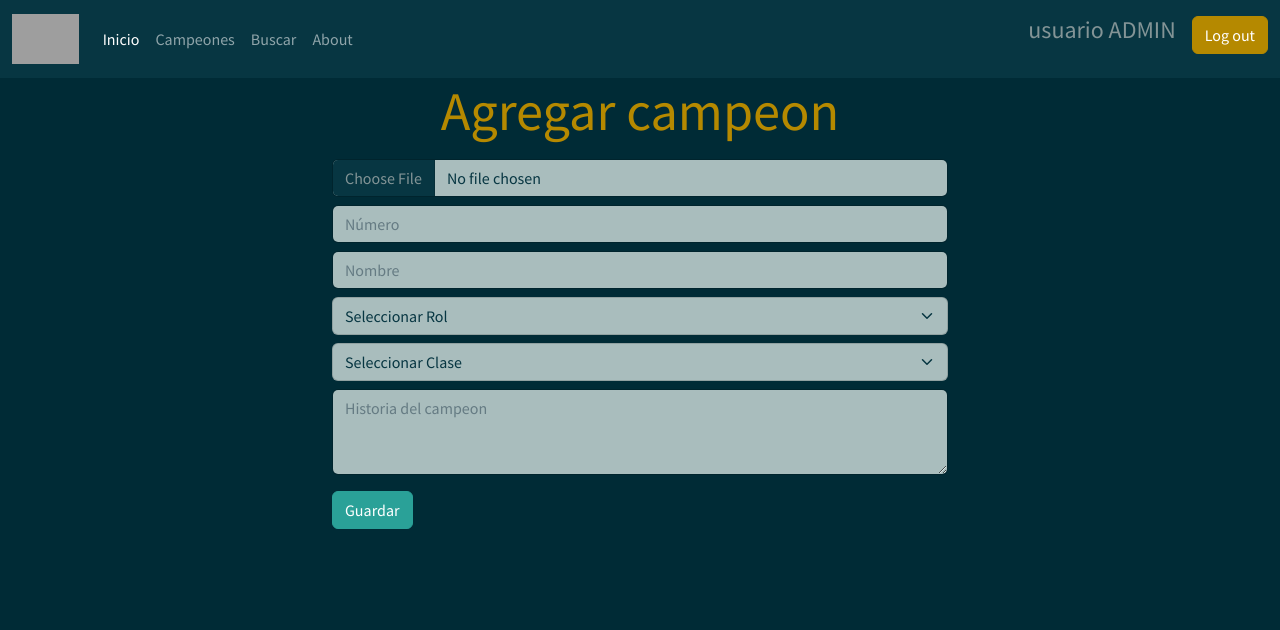
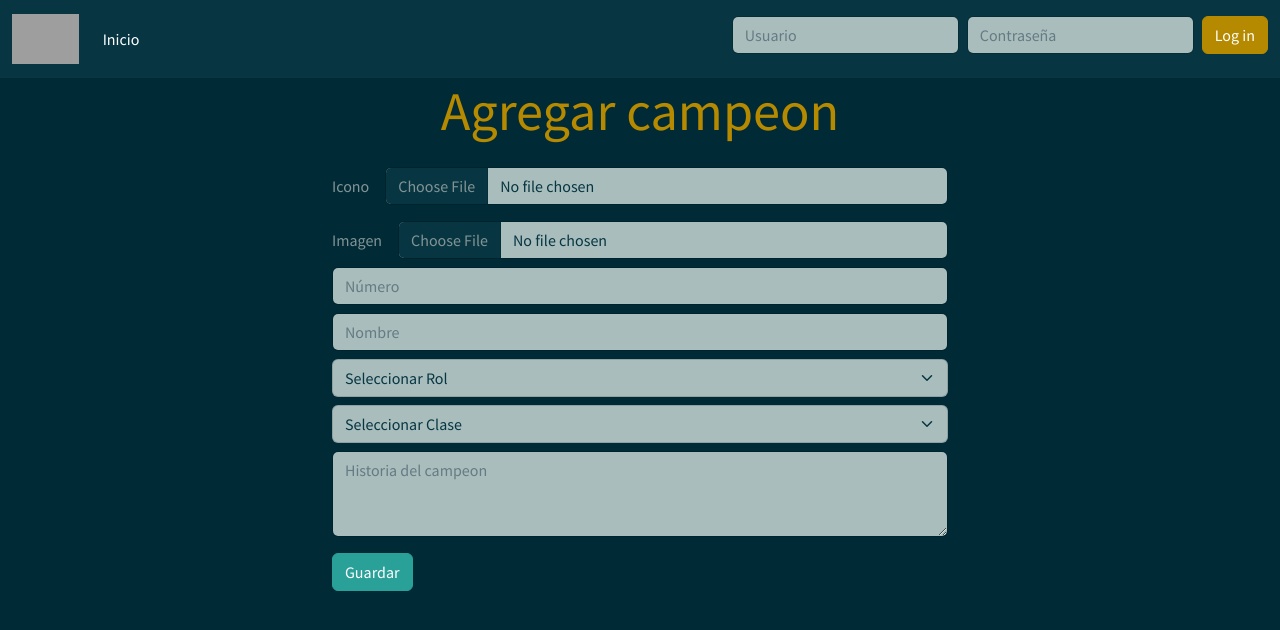
Before and after one commit to manuoyaregui/LOLdex, a PHP site: page /agregar-champ.php in a window 1280 px wide. Shown: the top 630 px of the page. Run offline with PHP 8.4, Linux system fonts and the light colour scheme; grey boxes are pictures that could not be loaded.

Commit message:
Problema con imagenes solucionado

```diff
--- a/php/agregar-champ.php
+++ b/php/agregar-champ.php
@@ -1,4 +1,4 @@
-<?php include_once "header-log.php" ?>
+<?php include_once "header.php" ?>
 
 <?php
 
@@ -8,6 +8,7 @@
 
             /* Usamos la funcion str_replace para reemplazar espacios por - (guines) */
             $imagen = str_replace(" ", "-", $_FILES["imagen"]["name"]);
+            $imagenCompleta = str_replace(" ", "-", $_FILES["imagen_completa"]["name"]);
             $numero = $_POST["numero"];
             $nombre = $_POST["nombre"];
             $rol = $_POST["rol"];
@@ -20,15 +21,17 @@
 
             if (!empty($imagen) && !empty($numero) && !empty($nombre) && !empty($historia)) {
 
-                $stmt = $conn->prepare("INSERT INTO Campeon (imagen, numero, nombre, tipo, descripcion, rol)
-                                                VALUES (?, ?, ?, ?, ?, ?)");
+                $stmt = $conn->prepare("INSERT INTO Campeon (imagen, imagen_completa, numero, nombre, tipo, descripcion, rol)
+                                                VALUES (?, ?, ?, ?, ?, ?, ?)");
 
-                $stmt->bind_param("sissss", $imagen, $numero, $nombre, $clase, $historia, $rol);
+                $stmt->bind_param("ssissss", $imagen, $imagenCompleta, $numero, $nombre, $clase, $historia, $rol);
                 $resultado = $stmt->execute();
 
                 if ($resultado) {
                     /* Guardamos la imagen del campeon en la carpeta Images */
                     move_uploaded_file($_FILES["imagen"]["tmp_name"], "../Images/" . $imagen);
+                    /* Imagen completa */
+                    move_uploaded_file($_FILES["imagen_completa"]["tmp_name"], "../Images/IlustracionCompleta/" . $imagenCompleta);
                     $mensaje = "Se agrego al campeon <strong>" . $nombre . "</strong> con exito";
                 }
 
@@ -57,8 +60,14 @@
 
     <form action="" method="POST" enctype="multipart/form-data">
 
-        <div class="form-group">
-            <input class="form-control my-2" type="file" name="imagen" id="formFile" >
+        <div class="form-group d-flex align-items-center gap-3">
+            <label for="imagen">Icono</label>
+            <input class="form-control my-2" type="file" name="imagen" id="imagen" >
+        </div>
+
+        <div class="form-group d-flex align-items-center gap-3">
+            <label for="imagenCompleta">Imagen</label>
+            <input class="form-control my-2" type="file" name="imagen_completa" id="imagenCompleta" >
         </div>
 
         <div class="form-group">
--- a/php/header-log.php
+++ /dev/null
@@ -1,48 +0,0 @@
-<?php include_once  'includes.php'?>
-
-<!doctype html>
-<html lang="en">
-<head>
-    <meta charset="UTF-8">
-    <meta name="viewport"
-          content="width=device-width, user-scalable=no, initial-scale=1.0, maximum-scale=1.0, minimum-scale=1.0">
-    <meta http-equiv="X-UA-Compatible" content="ie=edge">
-    <title>Document</title>
-</head>
-<body>
-<header>
-
-    <nav class="navbar navbar-expand-lg navbar-dark bg-dark">
-        <div class="container-fluid">
-            <a class="navbar-brand" href="#"><img class="nav-logo" src="../Images/LoL_icon.svg"></a>
-            <button class="navbar-toggler" type="button" data-bs-toggle="collapse" data-bs-target="#navbarColor02" aria-controls="navbarColor02" aria-expanded="false" aria-label="Toggle navigation">
-                <span class="navbar-toggler-icon"></span>
-            </button>
-            <div class="collapse navbar-collapse" id="navbarColor02">
-                <ul class="navbar-nav me-auto">
-                    <li class="nav-item">
-                        <a class="nav-link active" href="index-log.php">Inicio
-                            <span class="visually-hidden">(current)</span>
-                        </a>
-                    </li>
-                    <li class="nav-item">
-                        <a class="nav-link" href="#">Campeones</a>
-                    </li>
-                    <li class="nav-item">
-                        <a class="nav-link" href="#">Buscar</a>
-                    </li>
-                    <li class="nav-item">
-                        <a class="nav-link" href="#">About</a>
-                    </li>
-                </ul>
-
-                <form action="" class="mt-2">
-                    <div class="form-group d-flex " >
-                        <h4 class="mx-3">usuario ADMIN</h4>
-                        <a href="index.php" class="btn btn-primary " >Log out</a>
-                    </div>
-                </form>
-            </div>
-        </div>
-    </nav>
-</header>
--- a/php/verCampeon.php
+++ b/php/verCampeon.php
@@ -23,7 +23,7 @@
 <main class="container">
     <a href="buscar.php" class="btnVerOtrosCampeones mt-3 btn btn-primary opacity-75 position-absolute">Ver otros campeones</a>
     <div class="row d-flex justify-content-center mt-3 col-lg-12">
-        <img class="champImg col-lg-7" src="../Images/<?php echo $campeonObj["imagen"]; ?>">
+        <img class="champImg col-lg-7" src="../Images/IlustracionCompleta/<?php echo $campeonObj["imagen_completa"]; ?>">
         <div class="container col-lg-5">
             <div class="d-flex  align-items-center">
                 <img src="../Images/iconosDeRoles/<?php echo $campeonObj['tipo'] ?>.webp"
```
Also changed, not shown: php/editar-champ.php (+26 -6 lines).
